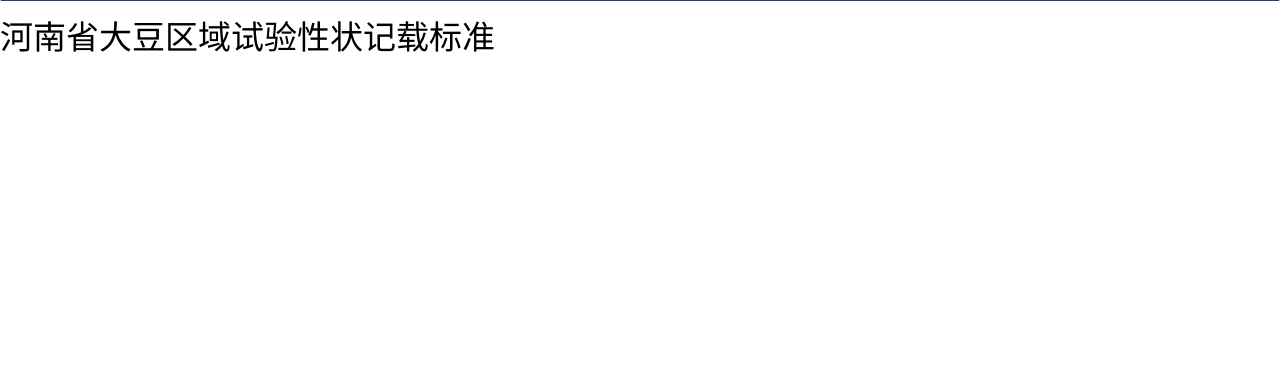
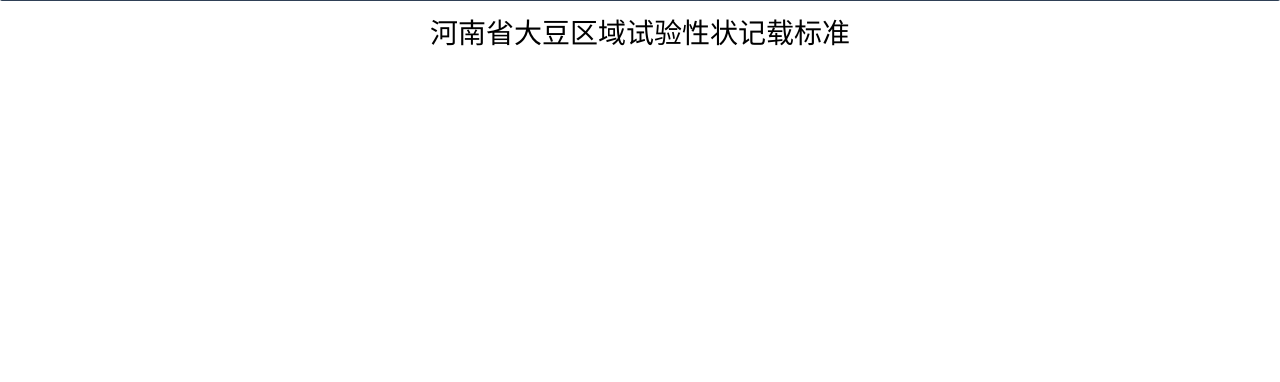
Before and after one commit to wjsbean/lines_test, a Django app: template templates/summary/trait_standard.html in a window 1280 px wide. Shown: the part 359-741 px from the top of the page. Run offline with Django 3.2, Linux system fonts and the light colour scheme; the template is opened without the code that fills it, so the values that code supplies are empty.

Commit message:
20181118 commit trait standard

```diff
--- a/templates/summary/trait_standard.html
+++ b/templates/summary/trait_standard.html
@@ -4,8 +4,8 @@
 {% load staticfiles %}
 {% block title %}性状采集标准{% endblock %}
 {% block content %}
-    <div class="layui-field-title" style="font-size: 22px">
-        <h2>河南省大豆区域试验性状记载标准</h2>
+    <div class="layui-field-title">
+        <h1 style="text-align: center; font-size: 28px">河南省大豆区域试验性状记载标准</h1>
     </div>
     <table id="ac_std"></table>
     <script src="/static/layui/layui.js" charset="UTF-8"></script>
```
